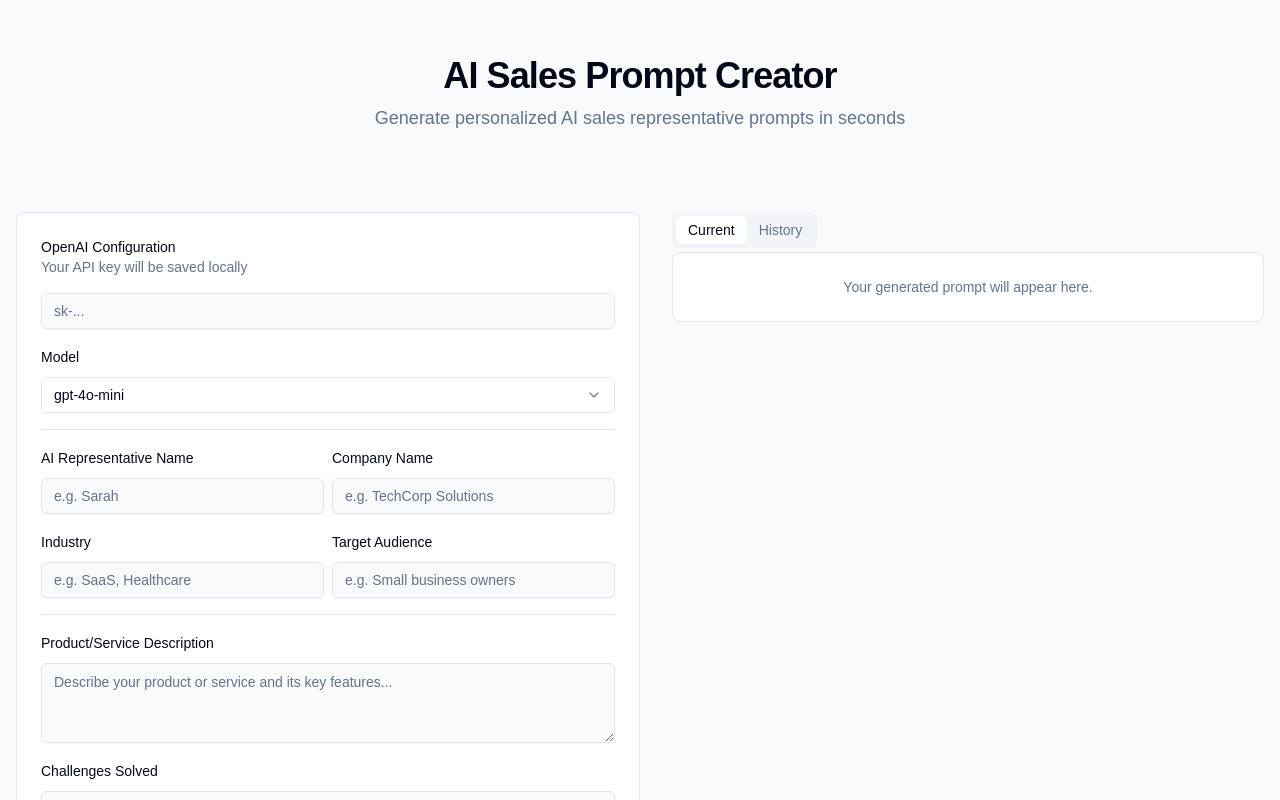
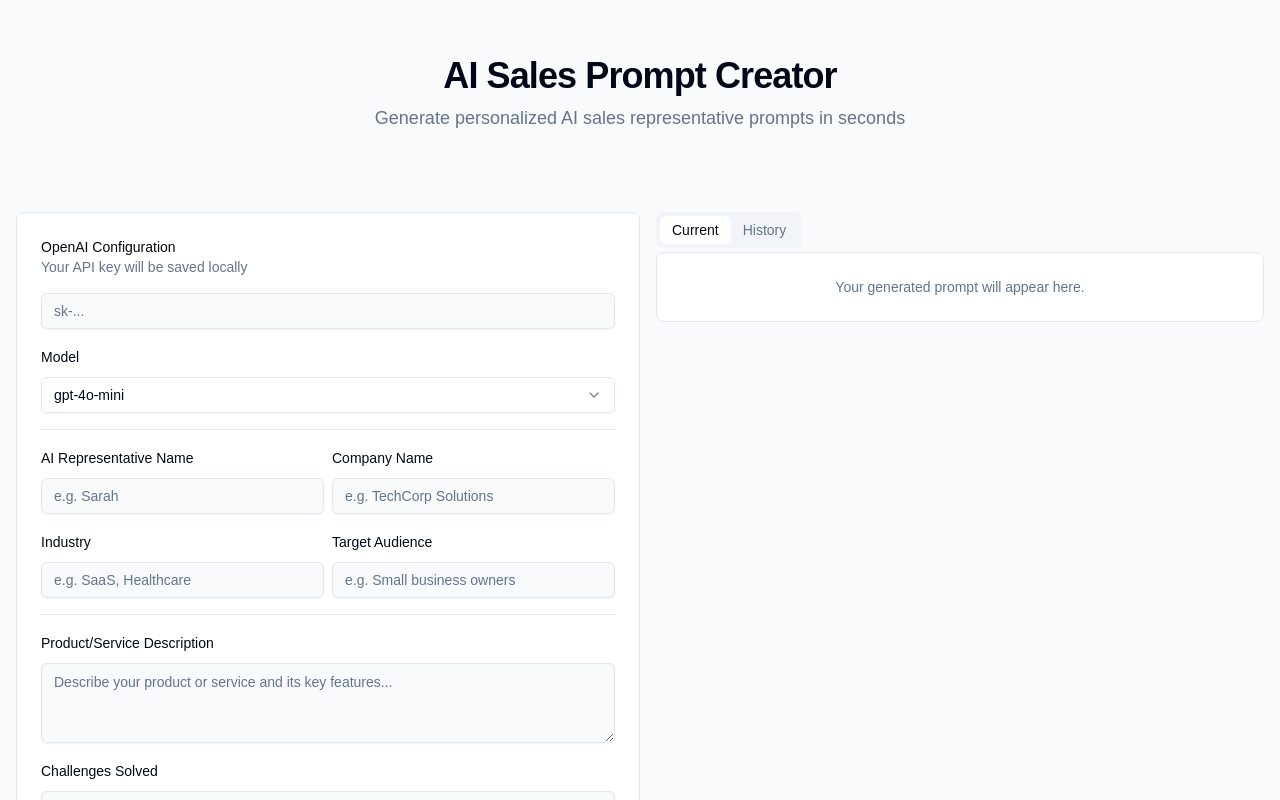
Before and after one commit to gurinder1996/sales-prompt-creator, a Next.js app: page / in a window 1280 px wide. Shown: the top 800 px of the page. Built offline with nearby package versions, Linux system fonts and the light colour scheme.

Commit message:
Halve space between main divs on >=large screens

```diff
--- a/components/prompt-container.tsx
+++ b/components/prompt-container.tsx
@@ -65,7 +65,7 @@ export function PromptContainer() {
           restoredFormData={currentFormData}
         />
       </div>
-      <div className="mt-6 lg:mt-0 lg:pl-8">
+      <div className="mt-6 lg:mt-0 lg:pl-4">
         <GeneratedPrompt
           prompt={result}
           isLoading={isLoading}
```
